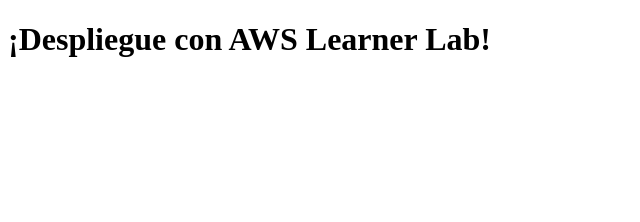
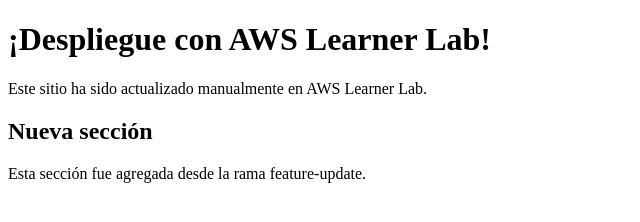
Before and after one commit to HectordelRio/mi-proyecto-devops, a plain HTML site: page src/index.html in a window 1280 px wide. Shown: the whole page, without its empty margins (0-640 px from the left). Drawn offline with Linux system fonts and the light colour scheme.

Commit message:
Nueva sección agregada

```diff
--- a/src/index.html
+++ b/src/index.html
@@ -8,5 +8,10 @@
     </head>
     <body>
         <h1>¡Despliegue con AWS Learner Lab!</h1>
+    <p>Este sitio ha sido actualizado manualmente en AWS Learner Lab.</p>
+    <section>
+        <h2>Nueva sección</h2>
+        <p>Esta sección fue agregada desde la rama feature-update.</p>
+    </section>
     </body>
 </html>
```
